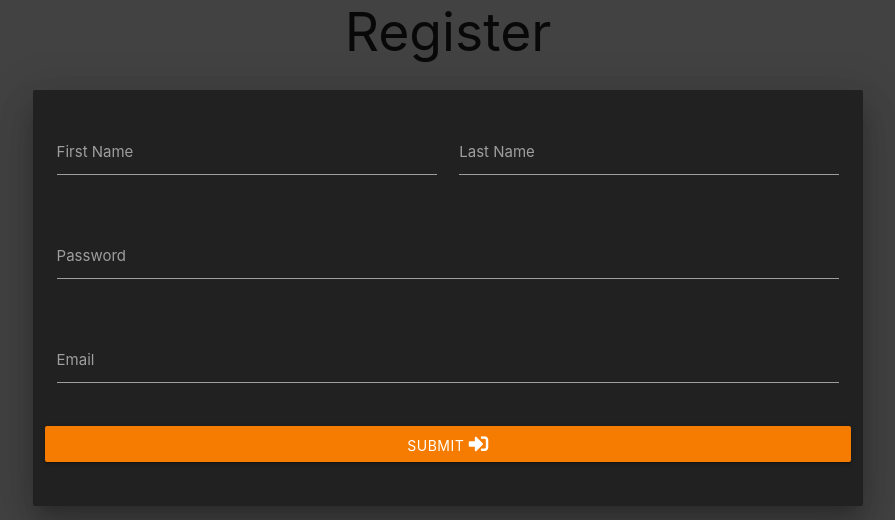
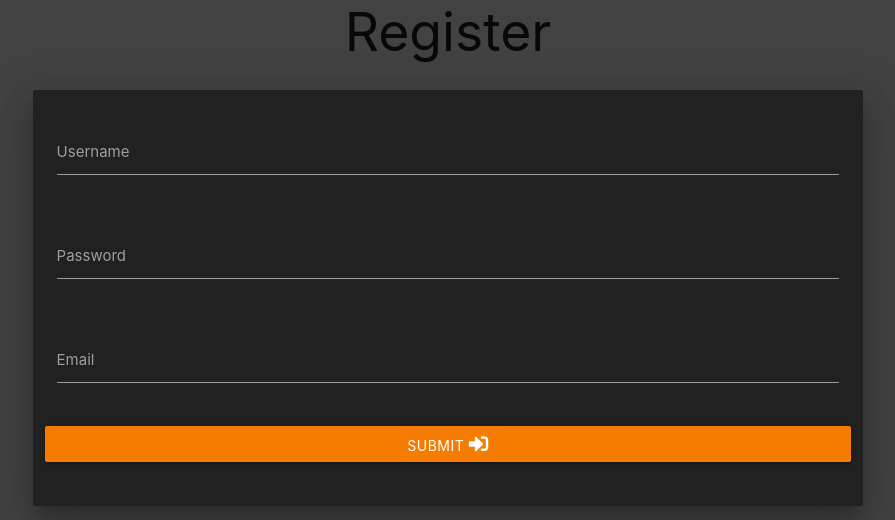
Before and after one commit to Code-Institute-Submissions/JoseMachado-CE-Smarty, a Flask app: page /register in a window 1280 px wide. Shown: the part 97-617 px from the top of the page, without its empty margins (192-1087 px from the left). Run offline with Flask 2, Linux system fonts and the light colour scheme; some libraries are stand-ins or nearby versions.

Commit message:
Updated register file

```diff
--- a/app.py
+++ b/app.py
@@ -27,6 +27,23 @@ def get_employees():
 
 @app.route("/register", methods=["GET", "POST"])
 def register():
+    if request.method == "POST":
+        # check if username already exists in db
+        existing_user = mongo.db.users.find_one(
+            {"username": request.form.get("username").lower()})
+
+        if existing_user:
+            flash("Username already exists")
+            return redirect(url_for("register"))
+
+        register = {
+            "username": request.form.get("username").lower(),
+            "password": generate_password_hash(request.form.get("password"))
+        }
+        mongo.db.users.insert_one(register)
+
+        session["user"] = request.form.get("username").lower()
+        flash("Registration Successful!")
     return render_template("register.html")
 
 
--- a/static/css/style.css
+++ b/static/css/style.css
@@ -20,10 +20,7 @@
     background-color: #f57c00;
 }
 
-.input-field {
-    border-color: chocolate;
+.alert {
+    background-color: darkcyan;
+    height: auto;
 }
-
-.input-field {
-    color: #fff;
-}
--- a/static/js/script.js
+++ b/static/js/script.js
@@ -1,3 +1,15 @@
+import swal from 'sweetalert';
+
+
 $(document).ready(function() {
     $('.sidenav').sidenav();
 })
+
+function displayError(message) {
+    swal.fire({
+        title: 'Error!',
+        text: `${message}`,
+        icon: 'error',
+        confirmButtonText: 'Ok',
+    });
+}
--- a/templates/base.html
+++ b/templates/base.html
@@ -8,6 +8,7 @@
     <link rel="stylesheet" href="https://cdnjs.cloudflare.com/ajax/libs/font-awesome/5.15.3/css/all.min.css"
         integrity="sha512-iBBXm8fW90+nuLcSKlbmrPcLa0OT92xO1BIsZ+ywDWZCvqsWgccV3gFoRBv0z+8dLJgyAHIhR35VZc2oM/gI1w=="
         crossorigin="anonymous" referrerpolicy="no-referrer" />
+
     <link rel="stylesheet" href="https://cdnjs.cloudflare.com/ajax/libs/materialize/1.0.0/css/materialize.min.css">
     <link rel="stylesheet" href="{{ url_for('static', filename='css/style.css') }}">
     {% block style %}
@@ -35,7 +36,9 @@
         </nav>
         <!-- Sidenav for phones -->
         <ul class="sidenav deep-orange lighten-2" id="mobile-demo">
-            <li><h4 class="center-align logo-sidenav">SMARTY</h4></li>
+            <li>
+                <h4 class="center-align logo-sidenav">SMARTY</h4>
+            </li>
             <hr class="divider">
             <li><a href="{{ url_for('get_employees') }}">Home</a></li>
             <li><a href="#">Profile</a></li>
@@ -46,12 +49,34 @@
             <li><a href="{{ url_for('register') }}">Sign up</a></li>
         </ul>
     </header>
-    {% block content %}
-    {% endblock %}
+
+    <div class="container">
+        {% with messages = get_flashed_messages() %}
+            {% if messages %}
+                {% for message in messages %}
+                    <div class="row">
+                        <div class="col s12 m6">
+                            <div class="card green lighten-4">
+                                <div class="card-content white-text">
+                                    <p> {{ message }} </p>
+                                </div>
+                            </div>
+                        </div>
+                    </div>
+                {% endfor %}
+            {% endif %}
+        {% endwith %}
+    </div>
+
+    <main>
+        {% block content %}
+        {% endblock %}
+    </main>
 
     <script src="https://code.jquery.com/jquery-3.6.0.min.js"
         integrity="sha256-/xUj+3OJU5yExlq6GSYGSHk7tPXikynS7ogEvDej/m4=" crossorigin="anonymous"></script>
     <script src="https://cdnjs.cloudflare.com/ajax/libs/materialize/1.0.0/js/materialize.min.js"></script>
+    </script>
     <script src="{{ url_for('static', filename='js/script.js') }}"></script>
     {% block scripts %}
     {% endblock %}
--- a/templates/register.html
+++ b/templates/register.html
@@ -6,13 +6,9 @@
         <form class="col s8 offset-m2" method="POST" action="{{ url_for('register') }}">
             <div class="card-panel z-depth-5 grey darken-4">
                 <div class="row">
-                    <div class="input-field col s6">
-                        <input id="first_name" name="first_name" type="text" class="validate">
-                        <label for="first_name">First Name</label>
-                    </div>
-                    <div class="input-field col s6">
-                        <input id="last_name" name="last_name" type="text" class="validate">
-                        <label for="last_name">Last Name</label>
+                    <div class="input-field col s12">
+                        <input id="username" name="username" type="text" class="validate">
+                        <label for="username">Username</label>
                     </div>
                 </div>
                 <div class="row">
@@ -23,7 +19,7 @@
                 </div>
                 <div class="row">
                     <div class="input-field col s12">
-                        <input id="email" type="email" class="validate">
+                        <input id="email" name="email" type="email" class="validate">
                         <label for="email">Email</label>
                     </div>
                 </div>
```
Also changed, not shown: package-lock.json (added), 1 other file.
